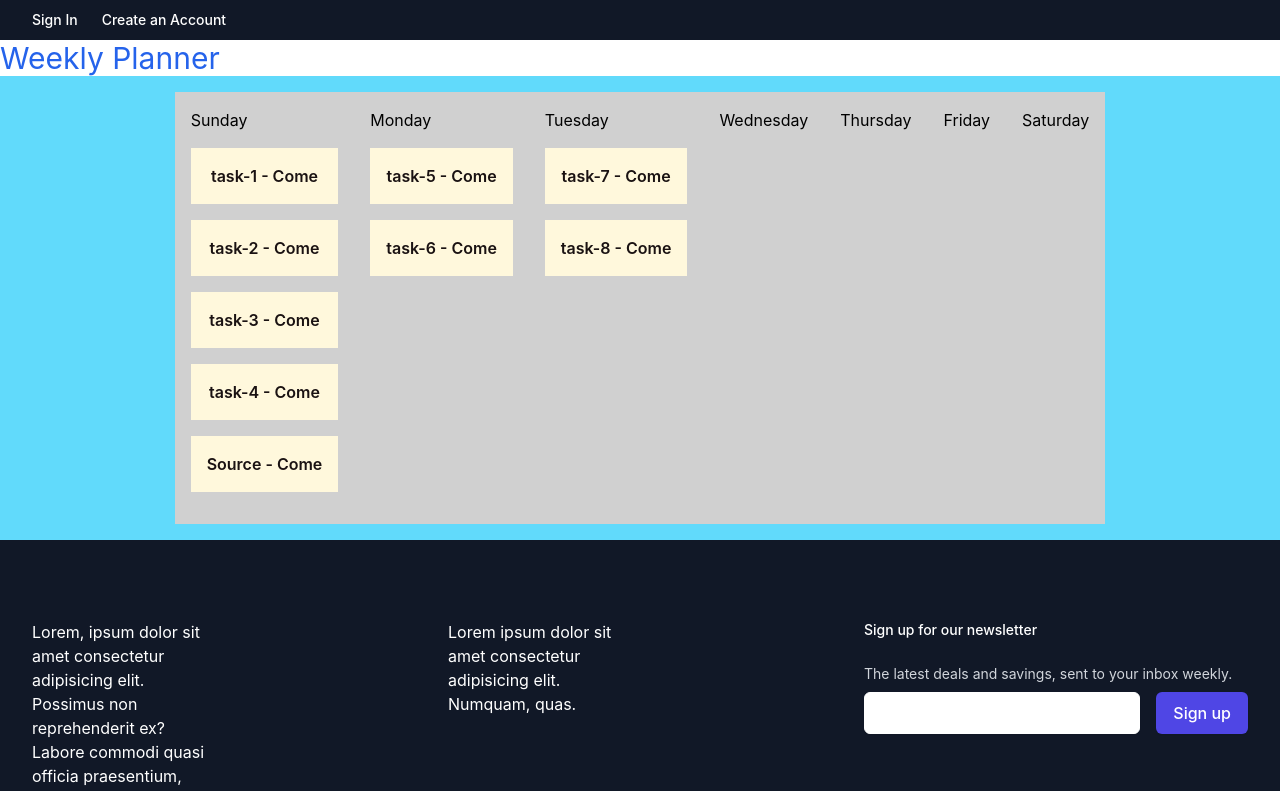
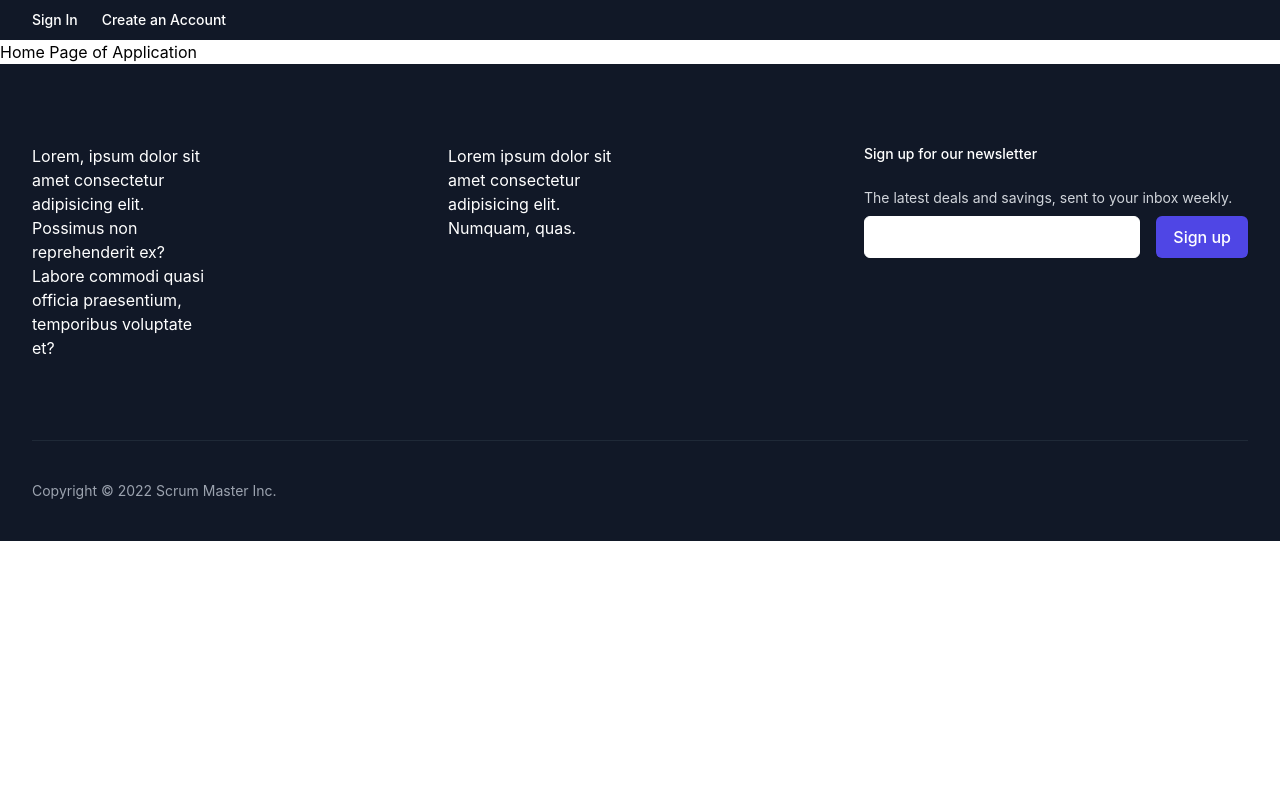
Before and after one commit to Apfirebolt/Fastapi-scrum-master, a React (Create React App) app in the folder frontend/: page / in a window 1280 px wide. Shown: the top 791 px of the page. Built offline with nearby package versions, Linux system fonts and the light colour scheme.

Commit message:
feat: added kanban view

```diff
--- a/frontend/src/App.js
+++ b/frontend/src/App.js
@@ -3,6 +3,7 @@ import HomeScreen from "./pages/Home";
 import LoginScreen from "./pages/Login";
 import RegisterScreen from "./pages/Register";
 import AddTaskScreen from "./pages/AddTask";
+import KanbanScreen from "./pages/Kanban";
 import PrivateRoute from "./components/PrivateRoute";
 import Footer from "./components/Footer";
 import Header from "./components/Header";
@@ -18,6 +19,9 @@ const App = () => {
         <Route path="/task" element={<PrivateRoute />}>
           <Route path="/task" element={<AddTaskScreen />} />
         </Route>
+        <Route path="/kanban" element={<PrivateRoute />}>
+          <Route path="/kanban" element={<KanbanScreen />} />
+        </Route>
       </Routes>
       <Footer />
     </Router>
--- a/frontend/src/components/Header.jsx
+++ b/frontend/src/components/Header.jsx
@@ -36,6 +36,12 @@ const Header = () => {
                   Add Task
                 </Link>
                 <Link
+                  to="/kanban"
+                  className="text-sm font-medium text-white hover:text-gray-100"
+                >
+                  Kanban
+                </Link>
+                <Link
                   to="/"
                   className="text-sm font-medium text-white hover:text-gray-100"
                 >
--- a/frontend/src/data/items.js
+++ /dev/null
@@ -1,44 +0,0 @@
-const initialData = {
-
-    columns: {
-        'Sunday': {
-            id: 'Sunday',
-            title: 'To do',
-            taskIds: ['task-1', 'task-2', 'task-3', 'task-4', 'Source'],
-        },
-        'Monday': {
-            id: 'Monday',
-            title: 'In progress',
-            taskIds: ['task-5', 'task-6'],
-        },
-        'Tuesday': {
-            id: 'Tuesday',
-            title: 'Active',
-            taskIds: ['task-7', 'task-8'],
-        },
-        'Wednesday': {
-            id: 'Wednesday',
-            title: 'More',
-            taskIds: [],
-        },
-        'Thursday': {
-            id: 'Thursday',
-            title: 'Bark More',
-            taskIds: [],
-        },
-        'Friday': {
-            id: 'Friday',
-            title: 'Good Friday',
-            taskIds: [],
-        },
-        'Saturday': {
-            id: 'Saturday',
-            title: 'Party',
-            taskIds: [],
-        }
-    },
-    // facilitate the ordering of columns
-    columnOrder: ['Sunday', 'Monday', 'Tuesday', 'Wednesday', 'Thursday', 'Friday', 'Saturday'],
-};
-
-export default initialData;
--- a/frontend/src/pages/Home.jsx
+++ b/frontend/src/pages/Home.jsx
@@ -1,102 +1,15 @@
 import React, { useState, useEffect } from "react";
-import { DragDropContext, Droppable, Draggable } from "react-beautiful-dnd";
-import { useSelector, useDispatch } from "react-redux";
-import { getTasks } from "../features/tasks/taskSlice";
-import initialData from "../data/items";
+
 
 const Home = () => {
 
 
-  const [stateData, updateStateData] = useState(initialData);
-  const [counter, setCounter] = useState(9);
-
-  const { tasks, isLoading, isError, isSuccess, message } = useSelector(
-    (state) => state.taskData
-  )
-
-  console.log(tasks, isLoading, isError, isSuccess, message)
-  const dispatch = useDispatch();
-
-  useEffect(() => {
-    dispatch(getTasks())
-  }, [])
-
-  function handleOnDragEnd(result) {
-    if (!result.destination) return;
-
-    // remove from source array and put in destination array
-    let newStateData = { ...stateData };
-    let destinationArray = Array.from(
-      stateData.columns[result.destination.droppableId].taskIds
-    );
-    let sourceArray = Array.from(
-      stateData.columns[result.source.droppableId].taskIds
-    );
-
-    if (result.draggableId !== 'Source') {
-      const itemInserted = sourceArray[result.source.index];
-      sourceArray.splice(result.source.index, 1);
-      destinationArray.splice(result.destination.index, 0, itemInserted);
-      newStateData.columns[result.source.droppableId].taskIds = sourceArray;
-      newStateData.columns[result.destination.droppableId].taskIds = destinationArray;
-    } else {
-      let itemCreated = 'item-' + counter.toString();
-      setCounter(counter+1)
-      destinationArray.push(itemCreated)
-      newStateData.columns[result.destination.droppableId].taskIds = destinationArray;
-      console.log('Created item', itemCreated)
-    }
-    updateStateData(newStateData);
-
-    console.log("New state data ", newStateData, result);
-  }
-
   return (
     <div className="App">
       <header className="App-header">
-        <p className="text-3xl text-blue-600">Weekly Planner</p>
-        <DragDropContext onDragEnd={handleOnDragEnd}>
-          <div className="dropped-content">
-            {initialData.columnOrder.map((name, index) => {
-              return (
-                <Droppable key={name} droppableId={name} index={index}>
-                  {(provided) => (
-                    <div
-                      className="dropped-container"
-                      ref={provided.innerRef}
-                      {...provided.draggableProps}
-                      {...provided.dragHandleProps}
-                    >
-                      <h3>{name}</h3>
-
-                      {initialData.columns[name].taskIds.map((item, index) => {
-                        return (
-                          <Draggable
-                            key={item}
-                            draggableId={item}
-                            index={index}
-                          >
-                            {(provided) => (
-                              <p
-                                className="drop-list-item list-none text-red-400"
-                                ref={provided.innerRef}
-                                {...provided.draggableProps}
-                                {...provided.dragHandleProps}
-                              >
-                                {item} - Come
-                              </p>
-                            )}
-                          </Draggable>
-                        );
-                      })}
-                      {provided.placeholder}
-                    </div>
-                  )}
-                </Droppable>
-              );
-            })}
-          </div>
-        </DragDropContext>
+        <p>
+          Home Page of Application
+        </p>
       </header>
     </div>
   );
--- /dev/null
+++ b/frontend/src/pages/Kanban.jsx
@@ -0,0 +1,94 @@
+import React, { useState, useEffect } from "react";
+import { DragDropContext, Droppable, Draggable } from "react-beautiful-dnd";
+import { useSelector, useDispatch } from "react-redux";
+import { getTasks } from "../features/tasks/taskSlice";
+
+const Kanban = () => {
+  const [stateData, updateStateData] = useState({});
+  const [counter, setCounter] = useState(9);
+
+  const statusColumns = ['To Do', 'In Progress', 'In Review', 'Completed']
+
+  const { tasks, isLoading, isError, isSuccess, message } = useSelector(
+    (state) => state.taskData
+  );
+
+  console.log(tasks, isLoading, isError, isSuccess, message);
+  const dispatch = useDispatch();
+
+  useEffect(() => {
+    dispatch(getTasks());
+  }, []);
+
+
+
+  function handleOnDragEnd(result) {
+    console.log(result)
+  }
+
+  return (
+    <div className="App">
+      <header className="App-header">
+        <DragDropContext onDragEnd={handleOnDragEnd}>
+          <div className="dropped-content">
+            {statusColumns.map((name, index) => {
+              return (
+                <Droppable key={name} droppableId={name} index={index}>
+                  {(provided) => (
+                    <div
+                      className="dropped-container"
+                      ref={provided.innerRef}
+                      {...provided.draggableProps}
+                      {...provided.dragHandleProps}
+                    >
+                      <h3>{name}</h3>
+                      {provided.placeholder}
+                    </div>
+                  )}
+                </Droppable>
+              );
+            })}
+          </div>
+          <div className="dropped-content">
+            <Droppable key="task-list" droppableId="task-list">
+              {(provided) => (
+                <div
+                  className="dropped-container"
+                  ref={provided.innerRef}
+                  {...provided.draggableProps}
+                  {...provided.dragHandleProps}
+                >
+                  <h3>Task</h3>
+
+                  {tasks.map((item, index) => {
+                    return (
+                      <Draggable
+                        key={item.id}
+                        draggableId={item.title}
+                        index={index}
+                      >
+                        {(provided) => (
+                          <p
+                            className="drop-list-item list-none text-red-400"
+                            ref={provided.innerRef}
+                            {...provided.draggableProps}
+                            {...provided.dragHandleProps}
+                          >
+                            {item.title}
+                          </p>
+                        )}
+                      </Draggable>
+                    );
+                  })}
+                  {provided.placeholder}
+                </div>
+              )}
+            </Droppable>
+          </div>
+        </DragDropContext>
+      </header>
+    </div>
+  );
+};
+
+export default Kanban;
```
